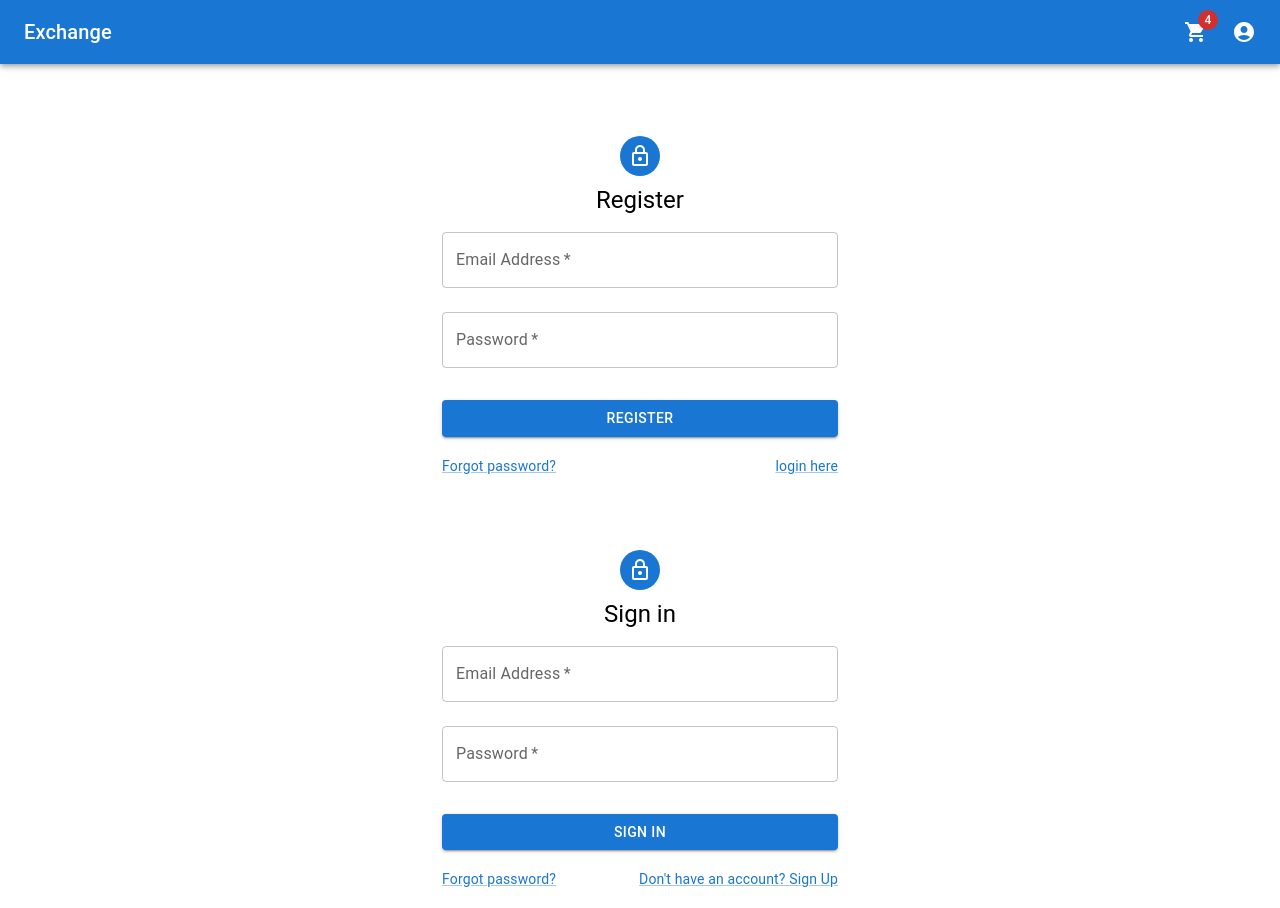
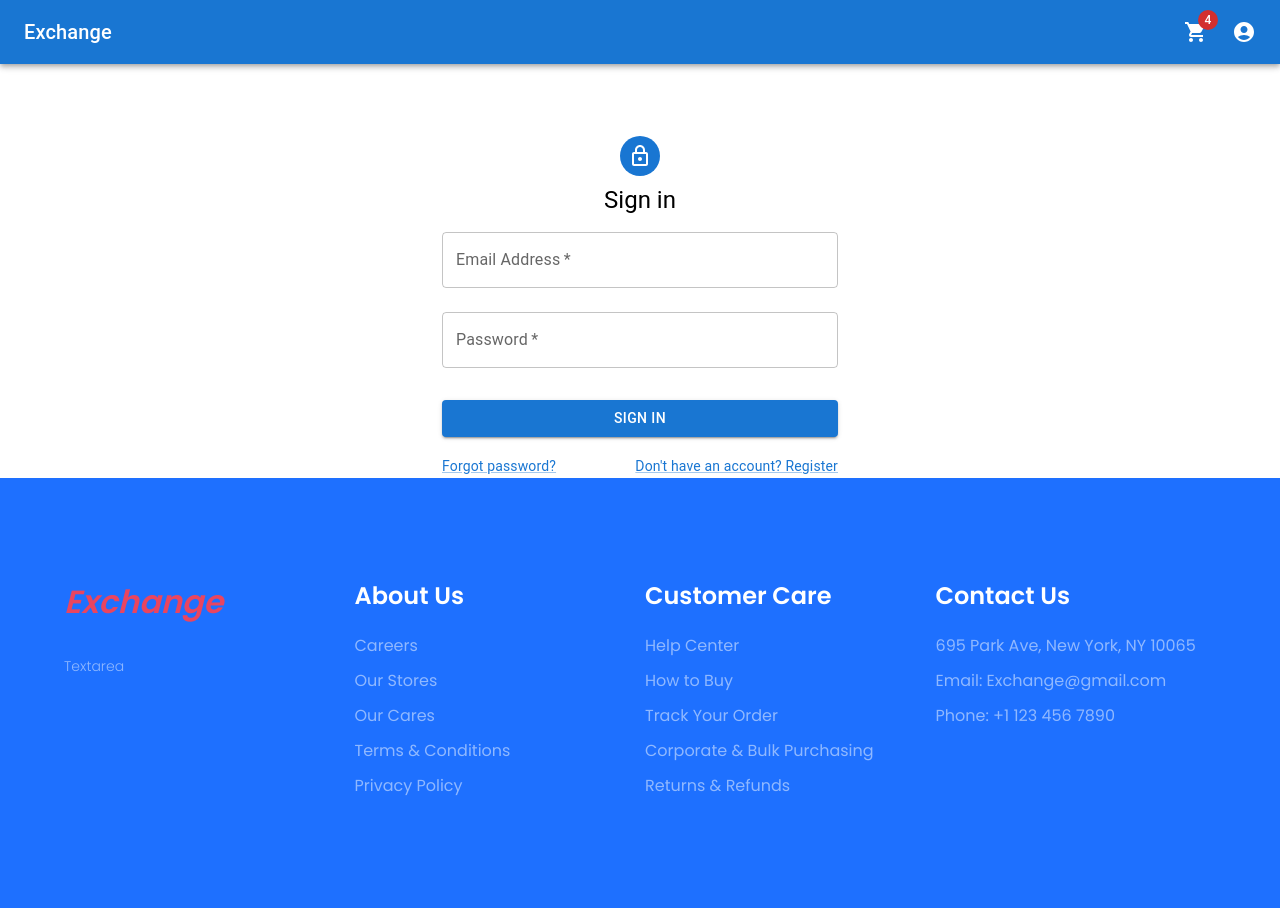
Before and after one commit to qizongliang/Capstone_Exchange_Client, a React (Create React App) app: page /user in a window 1280 px wide. Built offline with nearby package versions, Linux system fonts and the light colour scheme; the HTML template or start-up script is replaced by a standard one.

Commit message:
re wired user

```diff
--- a/src/App.js
+++ b/src/App.js
@@ -4,10 +4,12 @@ import PrimarySearchAppBar from './components/navbar'
 import Home from './pages/home/home'
 import User from './pages/user/user'
 import Shoppingcart from './pages/shoppingcart/shoppingcart'
+import Footer from './components/footer/Footer'
 import { ToastContainer } from 'react-toastify'
 import 'react-toastify/dist/ReactToastify.css'
 import { BrowserRouter as Router, Route, Routes } from 'react-router-dom'
 import Profile from './pages/profile/profile'
+import RegisterUser from './pages/user/register/registerUser'
 
 function App() {
   return (
@@ -18,20 +20,19 @@ function App() {
 
           <Routes>
             <Route path="/" Component={Home} />
+
             <Route path="/user" Component={User} />
+            <Route path="/registeruser" Component={RegisterUser} />
+            <Route path="/profile" Component={Profile} />
+
             <Route path="/shoppingcart" Component={Shoppingcart} />
-            <Route path="/profile" Component={Profile}></Route>
           </Routes>
         </div>
       </Router>
       <ToastContainer />
+      <Footer />
     </>
   )
 }
-// const Home = () => (
-//   <div>
-//     <h1>Home Page</h1>
-//   </div>
-// )
 
 export default App
--- a/src/pages/user/register/registerUser.js
+++ b/src/pages/user/register/registerUser.js
@@ -45,6 +45,9 @@ function RegisterUser() {
       email: data.get('email'),
       password: data.get('password'),
     })
+  }
+  const moveToSignup = () => {
+    navigate('/user')
   }
 
   return (
@@ -96,8 +99,8 @@ function RegisterUser() {
               </Link>
             </Grid>
             <Grid item>
-              <Link href="#" variant="body2">
-                {'login here'}
+              <Link href="#" variant="body2" onClick={moveToSignup}>
+                {'Already have a account? login here'}
               </Link>
             </Grid>
           </Grid>
--- a/src/pages/user/user.js
+++ b/src/pages/user/user.js
@@ -8,11 +8,17 @@ import Box from '@mui/material/Box'
 import LockOutlinedIcon from '@mui/icons-material/LockOutlined'
 import Typography from '@mui/material/Typography'
 import Container from '@mui/material/Container'
-import RegisterUser from './register/registerUser'
+import { useNavigate } from 'react-router-dom'
 import { useSelector, useDispatch } from 'react-redux'
-import { useNavigate } from 'react-router'
+import Profile from '../profile/profile'
 
 const User = () => {
+  const dispatch = useDispatch()
+  const navigate = useNavigate()
+  const { user, isLoading, isError, isSuccess, message } = useSelector(
+    (store) => store.auth,
+  )
+
   const handleSubmit = (event) => {
     event.preventDefault()
     const data = new FormData(event.currentTarget)
@@ -22,9 +28,15 @@ const User = () => {
     })
   }
 
+  const moveToRegister = () => {
+    navigate('/registeruser')
+  }
+
+  if (user) {
+    return <Profile />
+  }
   return (
     <div>
-      <RegisterUser />
       <Container component="main" maxWidth="xs">
         <Box
           sx={{
@@ -73,8 +85,8 @@ const User = () => {
                 </Link>
               </Grid>
               <Grid item>
-                <Link href="#" variant="body2">
-                  {"Don't have an account? Sign Up"}
+                <Link href="#" variant="body2" onClick={moveToRegister}>
+                  {"Don't have an account? Register"}
                 </Link>
               </Grid>
             </Grid>
--- a/src/redux/slice/authService.js
+++ b/src/redux/slice/authService.js
@@ -6,7 +6,7 @@ const register = async (userData) => {
   const response = await axios.post(API_URL, userData)
 
   if (response.data) {
-    localStorage.setItem('user', JSON.stringify(response.data))
+    sessionStorage.setItem('user', JSON.stringify(response.data))
   }
   return response.data
 }
--- a/src/redux/slice/authSlice.js
+++ b/src/redux/slice/authSlice.js
@@ -1,7 +1,7 @@
 import { createSlice, createAsyncThunk } from '@reduxjs/toolkit'
 import authService from './authService'
-// Get User From localSotrage
-const user = JSON.parse(localStorage.getItem('user'))
+// Get User From sessionSotrage
+const user = JSON.parse(sessionStorage.getItem('user'))
 
 const initialState = {
   user: user ? user : null,
```
Also changed, not shown: src/components/footer/Footer.jsx (+7 -17 lines).
